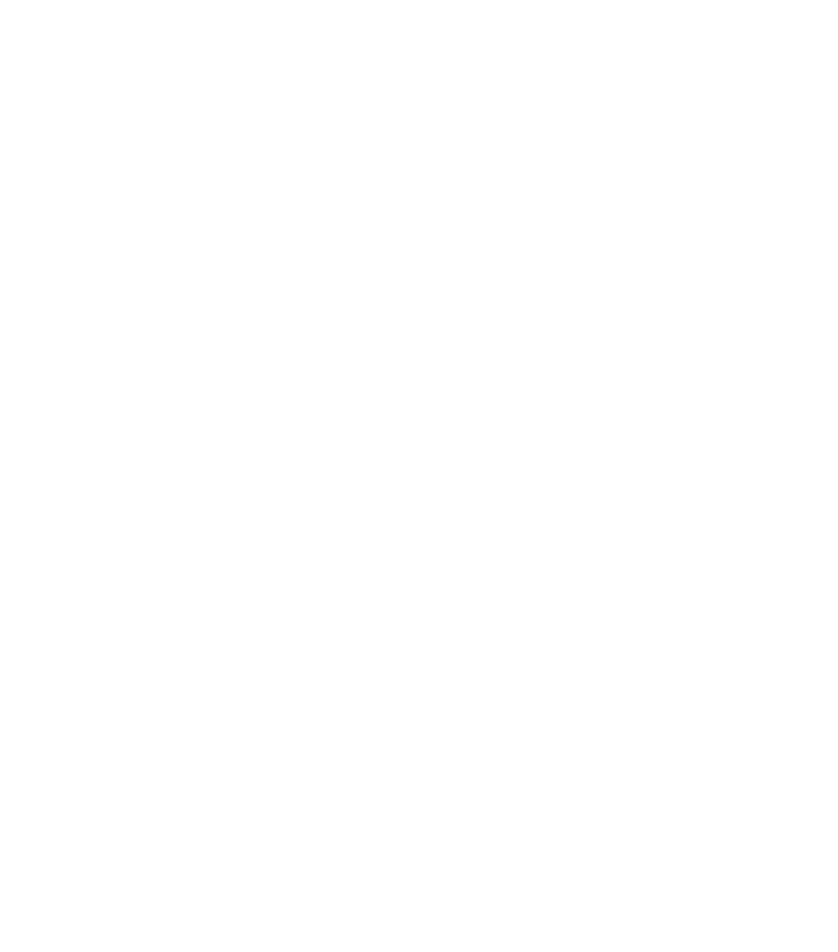
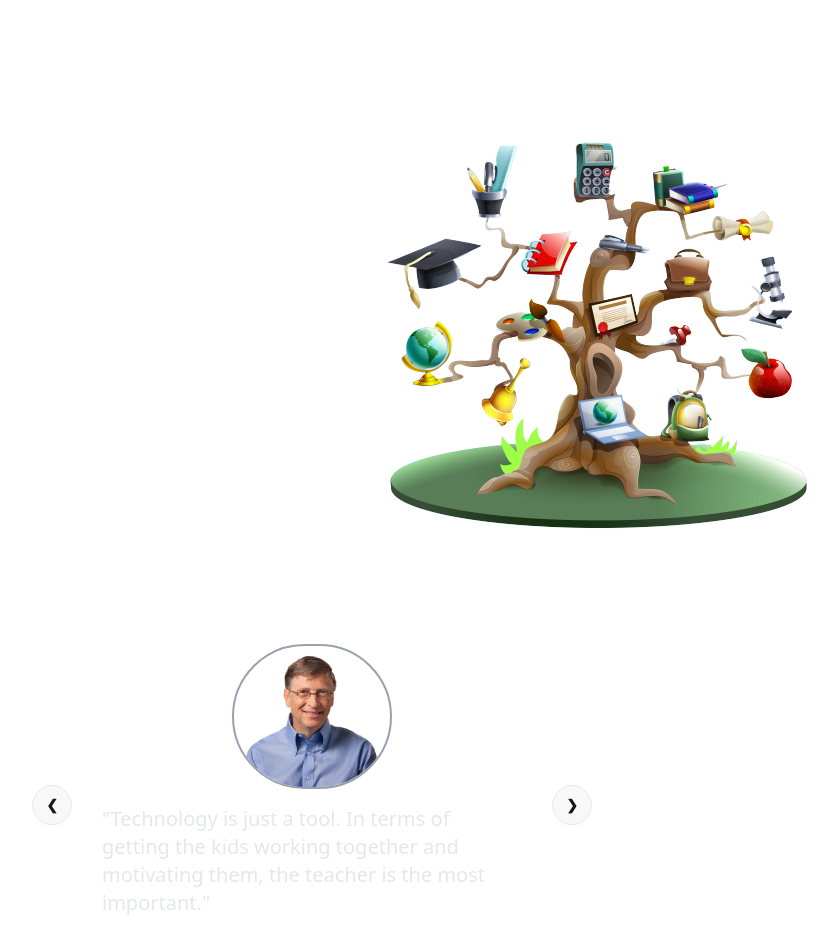
Before and after one commit to suhaibk9/Edtech, a React (Vite) app: page /about in a window 1280 px wide. Before the commit this address had no page. Shown: the top 952 px of the page, without its empty margins (368-1206 px from the left). Before the commit the page ends 800 px from the top, so only its background shows below. Built offline with nearby package versions, Linux system fonts and the light colour scheme.

Commit message:
About Us Page

```diff
--- a/src/App.jsx
+++ b/src/App.jsx
@@ -1,13 +1,14 @@
 import { Toaster } from "react-hot-toast";
 import { Route, Routes } from "react-router-dom";
 
-import Footer from "./Components/Footer";
+import AboutUsPage from "./Pages/AboutUsPage";
 import HomePage from "./Pages/HomePage";
 const App = () => {
   return (
     <>
       <Routes>
         <Route path="/" element={<HomePage />} />
+        <Route path="/about" element={<AboutUsPage />} />
       </Routes>
 
       <Toaster />
--- a/src/Layouts/HomeLayout.jsx
+++ b/src/Layouts/HomeLayout.jsx
@@ -24,7 +24,7 @@
     element[0].checked = false;
   };
   return (
-    <div className="min-h-[90vh]">
+    <div className="h-screen flex flex-col">
       {/* Drawer */}
       <div className="drawer absolute left-0 z-50 w-fit">
         <input className="drawer-toggle" id="my-drawer" type="checkbox" />
@@ -89,7 +89,7 @@
           </ul>
         </div>
       </div>
-      {children}
+      <div className="grow">{children}</div>
       <Footer />
     </div>
   );
--- /dev/null
+++ b/src/Pages/AboutUsPage.jsx
@@ -0,0 +1,142 @@
+import aboutMainImage from "../assets/Images/aboutMainImage.png";
+import apj from "../assets/Images/apj.png";
+import billGates from "../assets/Images/billGates.png";
+import einstein from "../assets/Images/einstein.png";
+import nelsonMandela from "../assets/Images/nelsonMandela.png";
+import steveJobs from "../assets/Images/steveJobs.png";
+import HomeLayout from "../Layouts/HomeLayout";
+
+const AboutUsPage = () => {
+  return (
+    <HomeLayout>
+      <div className="pl-20 pt-20 flex flex-col text-white items-center w-full h-full">
+        <div className="flex items-center gap-5 mx-10">
+          <section className="w-1/2  space-y-10">
+            <h1>Affordable and Quality Education</h1>
+            <p>
+              Our mission is to democratize education by making high-quality
+              courses accessible to everyone, everywhere. Whether you're looking
+              to switch careers, upskill in your current role, or simply explore
+              a new passion, we have the perfect course for you.
+            </p>
+          </section>
+          <div className="flex justify-center items-center w-[50%]">
+            <img
+              src={aboutMainImage}
+              alt="aboutMainImage"
+              className="drop-shadow-[0_0_10px_rgba(255,255,255,0.5)]"
+            />
+          </div>
+        </div>
+        <div className="carousel w-1/2 my-16 m-auto">
+          <div id="slide1" className="carousel-item relative w-full">
+            <div className="flex flex-col justify-center items-center gap-4 px-[15%]">
+              <img
+                src={billGates}
+                className="w-40 rounded-full border-2 border-gray-400"
+              />
+              <p className="text-xl text-gray-200">
+                "Technology is just a tool. In terms of getting the kids working
+                together and motivating them, the teacher is the most
+                important."
+              </p>
+              <h3 className="text-2xl font-semibold">Bill Gates</h3>
+              <div className="absolute left-5 right-5 top-1/2 flex -translate-y-1/2 transform justify-between">
+                <a href="#slide4" className="btn btn-circle">
+                  ❮
+                </a>
+                <a href="#slide2" className="btn btn-circle">
+                  ❯
+                </a>
+              </div>
+            </div>
+          </div>
+          <div id="slide2" className="carousel-item relative w-full">
+            <div className="flex flex-col justify-center items-center gap-4 px-[15%]">
+              <img
+                src={einstein}
+                className="w-40 rounded-full border-2 border-gray-400"
+              />
+              <p className="text-xl text-gray-200">
+                "Education is not the learning of facts, but the training of the
+                mind to think."
+              </p>
+              <h3 className="text-2xl font-semibold">Albert Einstein</h3>
+              <div className="absolute left-5 right-5 top-1/2 flex -translate-y-1/2 transform justify-between">
+                <a href="#slide1" className="btn btn-circle">
+                  ❮
+                </a>
+                <a href="#slide3" className="btn btn-circle">
+                  ❯
+                </a>
+              </div>
+            </div>
+          </div>
+          <div id="slide3" className="carousel-item relative w-full">
+            <div className="flex flex-col justify-center items-center gap-4 px-[15%]">
+              <img
+                src={nelsonMandela}
+                className="w-40 rounded-full border-2 border-gray-400"
+              />
+              <p className="text-xl text-gray-200">
+                "Education is the most powerful weapon which you can use to
+                change the world."
+              </p>
+              <h3 className="text-2xl font-semibold">Nelson Mandela</h3>
+              <div className="absolute left-5 right-5 top-1/2 flex -translate-y-1/2 transform justify-between">
+                <a href="#slide2" className="btn btn-circle">
+                  ❮
+                </a>
+                <a href="#slide4" className="btn btn-circle">
+                  ❯
+                </a>
+              </div>
+            </div>
+          </div>
+          <div id="slide4" className="carousel-item relative w-full">
+            <div className="flex flex-col justify-center items-center gap-4 px-[15%]">
+              <img
+                src={steveJobs}
+                className="w-40 rounded-full border-2 border-gray-400"
+              />
+              <p className="text-xl text-gray-200">
+                "Innovation distinguishes between a leader and a follower."
+              </p>
+              <h3 className="text-2xl font-semibold">Steve Jobs</h3>
+              <div className="absolute left-5 right-5 top-1/2 flex -translate-y-1/2 transform justify-between">
+                <a href="#slide3" className="btn btn-circle">
+                  ❮
+                </a>
+                <a href="#slide5" className="btn btn-circle">
+                  ❯
+                </a>
+              </div>
+            </div>
+          </div>
+          <div id="slide5" className="carousel-item relative w-full">
+            <div className="flex flex-col justify-center items-center gap-4 px-[15%]">
+              <img
+                src={apj}
+                className="w-40 rounded-full border-2 border-gray-400"
+              />
+              <p className="text-xl text-gray-200">
+                "Learning gives creativity, creativity leads to thinking,
+                thinking provides knowledge, knowledge makes you great."
+              </p>
+              <h3 className="text-2xl font-semibold">APJ Abdul Kalam</h3>
+              <div className="absolute left-5 right-5 top-1/2 flex -translate-y-1/2 transform justify-between">
+                <a href="#slide4" className="btn btn-circle">
+                  ❮
+                </a>
+                <a href="#slide1" className="btn btn-circle">
+                  ❯
+                </a>
+              </div>
+            </div>
+          </div>
+        </div>
+      </div>
+    </HomeLayout>
+  );
+};
+export default AboutUsPage;
```
